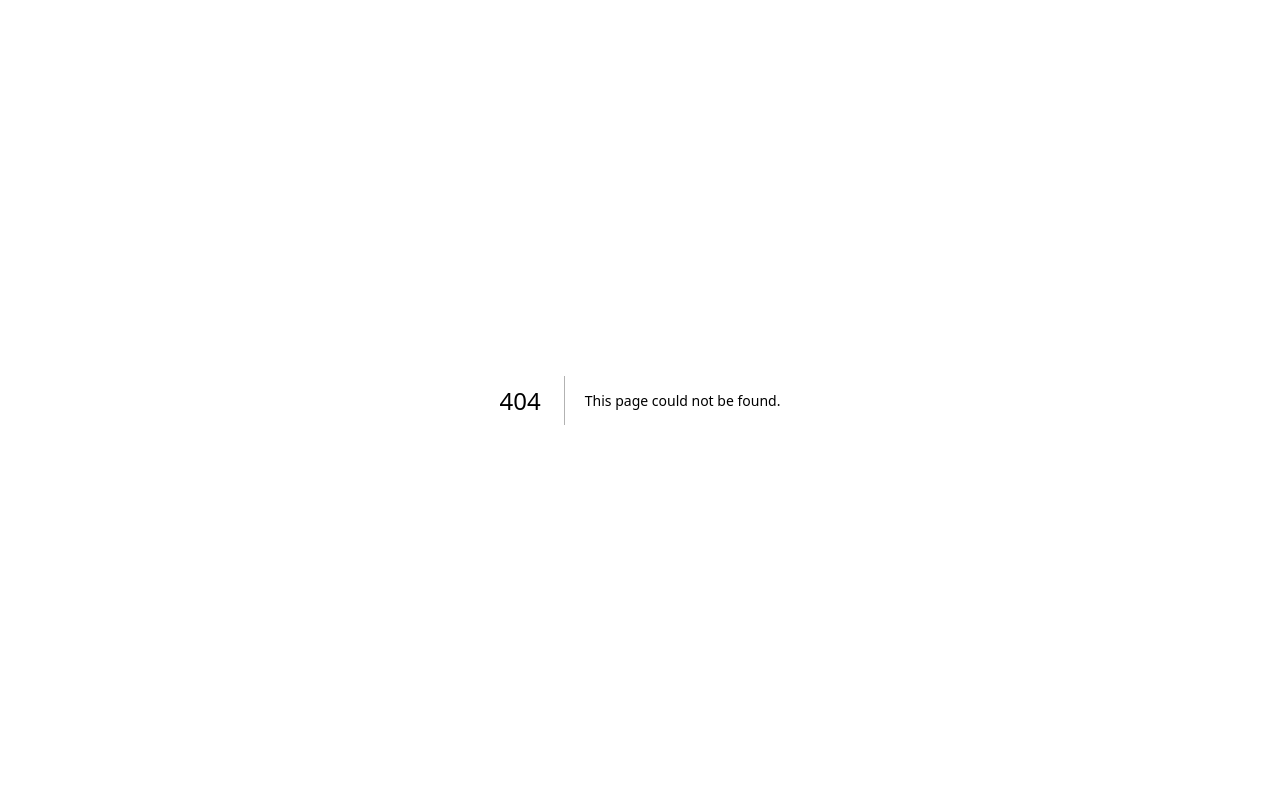
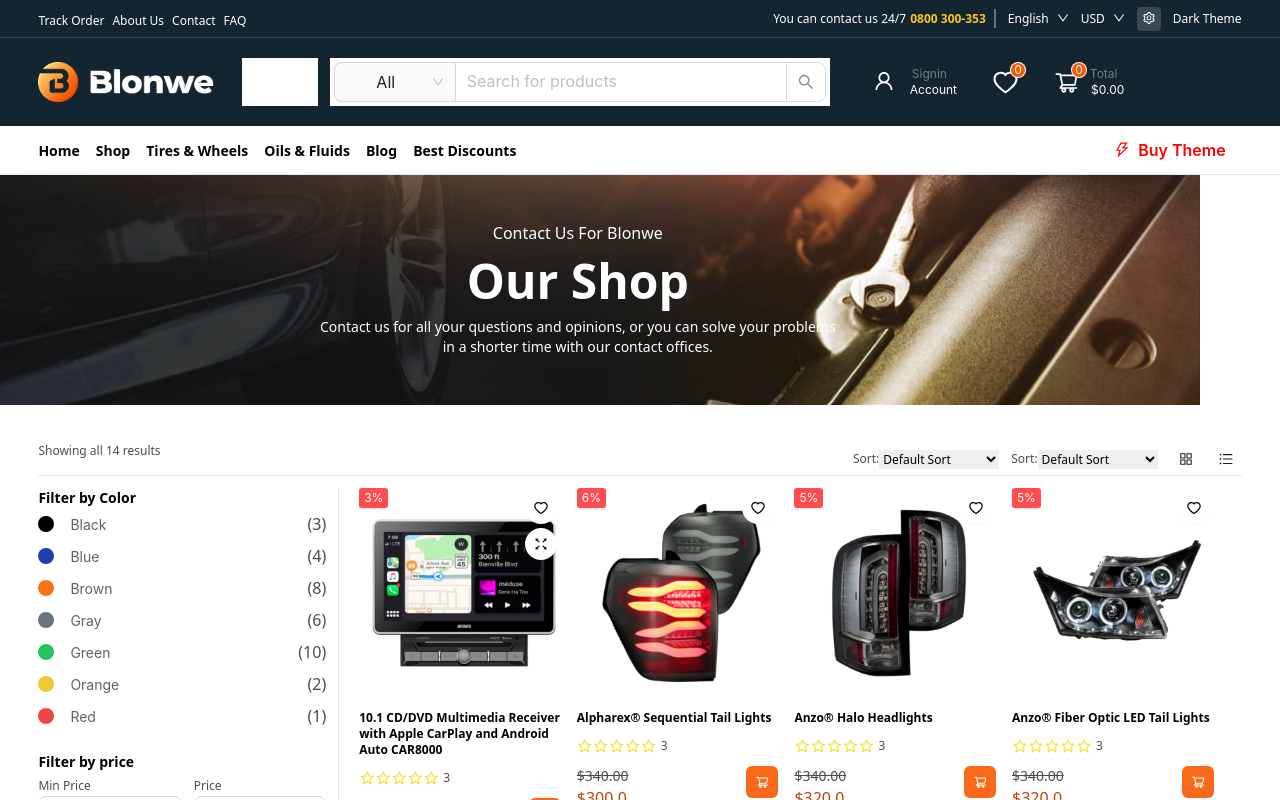
Before and after one commit to maziz12808/autoparts, a Next.js app: page /product-category/1 in a window 1280 px wide. Before the commit this address had no page. Shown: the top 800 px of the page. Built offline with nearby package versions, Linux system fonts and the light colour scheme.

Commit message:
display category products

```diff
--- a/components/home/home-products/index.jsx
+++ b/components/home/home-products/index.jsx
@@ -8,32 +8,32 @@
         {
             title: "Body Parts",
             src: "/images/body.png",
-            href: "product"
+            href: "product-category"
         },
         {
             title: "Brake Disks & pads",
             src: "/images/brakes.png",
-            href: "/product"
+            href: "product-category"
         },
         {
             title: "Engin Parts",
             src: "/images/transmission.png",
-            href: "product"
+            href: "product-category"
         },
         {
             title: "Filters",
             src: "/images/filters.png",
-            href: "product"
+            href: "product-category"
         },
         {
             title: "Engin Parts",
             src: "/images/transmission.png",
-            href: "product"
+            href: "product-category"
         },
         {
             title: "Filters",
             src: "/images/filters.png",
-            href: "product"
+            href: "product-category"
         }
     ]
     return (
@@ -66,7 +66,7 @@
                 product.map((item,index)=>(
                     <SwiperSlide key={index}>
                         <div className="text-center mt-3 select-none px-10">
-                            <Link href={item.href}>
+                            <Link href={`${item.href}/${item.title}`}>
                                 <Image
                                     src={item.src}
                                     width={200}
--- a/components/home/index.jsx
+++ b/components/home/index.jsx
@@ -7,9 +7,9 @@
     return (
         <Layout title="Home">
             <div className="px-[3%]">
-            <Hero />
-            <HomeProducts />
-            <WeeklyDiscountProduct />
+                <Hero />
+                <HomeProducts />
+                <WeeklyDiscountProduct />
             </div>
         </Layout>
     )
--- a/components/home/product-list/index.jsx
+++ b/components/home/product-list/index.jsx
@@ -9,11 +9,13 @@
 import { useState } from "react"
 import { Swiper, SwiperSlide } from 'swiper/react';
 import { Pagination } from 'swiper/modules';
-
+import { useRouter } from "next/router"
 
 const ProductsEl = ()=>{
     // CONST
     const [iconIndex,setIconIndex] = useState(false)
+    const router = useRouter()
+    console.log("router",router);
     const productsDetaeil = [
         {
             title: "10.1 CD/DVD Multimedia Receiver with Apple CarPlay and Android Auto CAR8000",
@@ -185,7 +187,7 @@
                                         src={item.src}
                                         width={300}
                                         height={300}
-                                        alt="image-1-13-300x300"
+                                        alt={item.src}
                                     />
                                 </Link>
                                 <Button
--- a/components/products/index.jsx
+++ b/components/products/index.jsx
@@ -12,7 +12,7 @@
     const SortOption = [
         {
             label: "Default Sort",
-            value: "defaultSsort"
+            value: "defaultSort"
         },
         {
             label: "DeSort By Popularity",
--- a/components/products/related-products/index.jsx
+++ b/components/products/related-products/index.jsx
@@ -1,12 +1,13 @@
 import Image from "next/image"
 import Link from "next/link"
+import { useState } from "react"
 import { Button } from "antd"
 import {
     HeartOutlined,
     ShoppingCartOutlined,
     FullscreenOutlined
 } from "@ant-design/icons"
-import { useState } from "react"
+
 const RelatedProducts = ()=>{
     // CONST
     const [iconIndex,setIconIndex] = useState(false)
--- a/components/products/slug/index.jsx
+++ b/components/products/slug/index.jsx
@@ -4,7 +4,7 @@
 import { useRef, useState } from "react";
 import { Swiper, SwiperSlide } from 'swiper/react';
 import { Pagination } from 'swiper/modules';
-import { FreeMode, Navigation, Thumbs } from 'swiper/modules';
+import { FreeMode } from 'swiper/modules';
 
 import {
     Button,
--- /dev/null
+++ b/pages/product-category/[category].js
@@ -0,0 +1,34 @@
+import Products from "@/components/products"
+import axios from 'axios';
+const prod = ()=> {
+    return <Products />
+}
+
+export default prod
+
+export const getStaticPaths = ()=>{
+    return {
+        paths: [
+            {
+                params: {category: 'Body Parts'}
+            },
+            {
+                params: {category: 'Brake Disks & pads'}
+            },
+            {
+                params: {category: 'Engin Parts'}
+            },
+            {
+                params: {category: 'Filters'}
+            }
+        ],
+        fallback: false
+    }
+}
+
+export const getStaticProps = ({params})=>{
+
+    return {
+        props: {data: "aziz"}
+    }
+}
--- a/pages/product/index.js
+++ b/pages/product/index.js
@@ -1,2 +1,23 @@
 import Products from "@/components/products";
-export default Products
+
+const Product = ()=>{
+    return <Products />
+}
+
+export default Product
+
+export const getStaticPaths = (req)=>{
+    return {
+        paths: {
+            params: {},
+            fallback: false
+        }
+    }
+}
+
+export function getStaticProps(context) {
+    console.log(req);
+    return {
+        props: {data: ""},
+    }
+}
```
